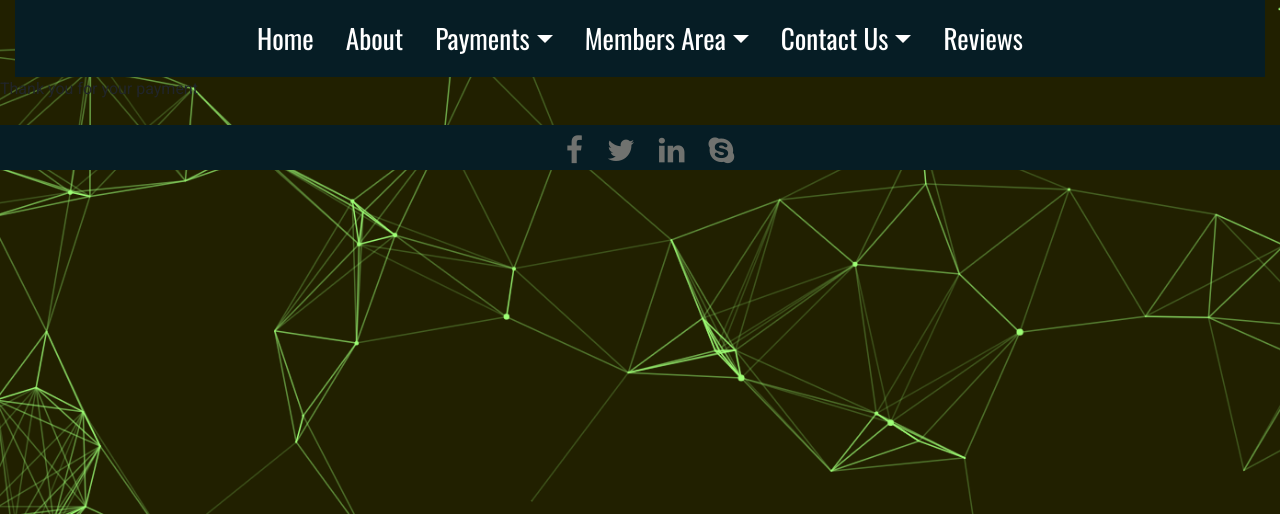
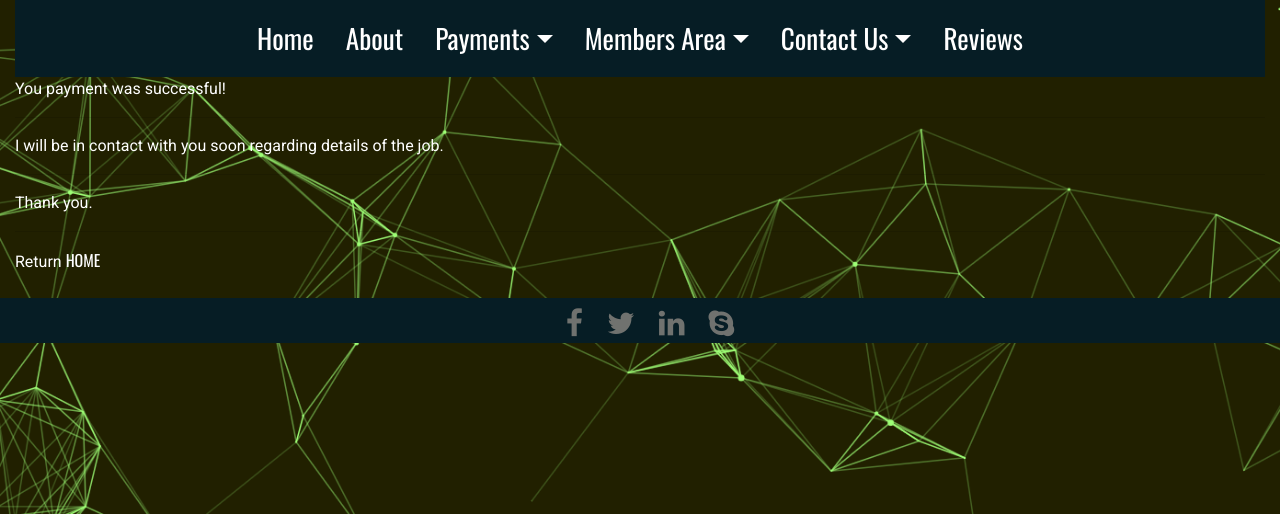
Before and after one commit to jackcrosbie/p5-graphic-design-project, a Django app: page /payments/success/1/ in a window 1280 px wide. Shown: the top 514 px of the page. Run offline with Django 4.2, Linux system fonts and the light colour scheme; some libraries are stand-ins or nearby versions.

Commit message:
updated text, font color and layout of payment success back. Added return home link

```diff
--- a/payments/templates/payments/payment_success.html
+++ b/payments/templates/payments/payment_success.html
@@ -2,5 +2,21 @@
 {% load static %}
 
 {% block content %}
-Thank you for your payment
+<div class="container-fluid">
+    <div class="row">
+        <div class="col">
+            <div class="text-white">
+                You payment was successful!<br>
+                <hr>
+                I will be in contact with you soon regarding details of the job.<br>
+                <hr>
+                Thank you.
+                <hr>
+                Return <a href="/">HOME</a>
+            </div>
+        </div>
+    </div>
+</div>
+
+
 {% endblock %}
```
Also changed, not shown: reviews/views.py (line endings or trailing spaces).
